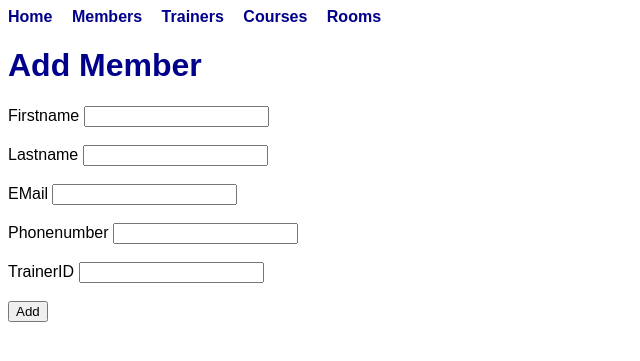
After one commit to Kraftschnecke/fitness-studio-management, a Flask app: page /add_member in a window 1280 px wide. The commit adds this page. Shown: the top 361 px of the page, without its empty margins (0-640 px from the left). Run offline with Flask 3, Linux system fonts and the light colour scheme.

Commit message:
Add member - flask

```diff
--- a/app.py
+++ b/app.py
@@ -1,4 +1,4 @@
-from flask import Flask, render_template
+from flask import Flask, render_template, request, redirect, url_for
 import member
 import trainer
 import helper
@@ -30,11 +30,32 @@ def courses():
     courses = course.get_courses_room()
     return render_template("courses.html", courses=courses)
 
+
 @app.route("/rooms")
 def rooms():
     rooms = room.get_rooms()
     return render_template("rooms.html", rooms=rooms)
 
 
+@app.route("/add_member", methods=["GET", "POST"])
+def add_member():
+    if request.method == "POST":
+        firstname = request.form["firstname"]
+        lastname = request.form["lastname"]
+        email = request.form["email"]
+        phone = request.form["phone"]
+        trainerid = request.form["trainerid"]
+
+        member.insert_member(
+            firstname,
+            lastname,
+            email,
+            phone,
+            trainerid
+        )
+        return redirect(url_for("members"))
+    return render_template("add_member.html")
+
+
 if __name__ == "__main__":
     app.run(debug=True)
--- /dev/null
+++ b/templates/add_member.html
@@ -0,0 +1,35 @@
+{% extends "base.html" %}
+{% block content %}
+
+<h1>Add Member</h1>
+
+<form action="/add_member" method="post">
+
+    <label>Firstname</label>
+    <input name="firstname">
+
+    <br><br>
+
+    <label>Lastname</label>
+    <input name="lastname">
+
+    <br><br>
+
+    <label>EMail</label>
+    <input name="email">
+
+    <br><br>
+
+    <label>Phonenumber</label>
+    <input name="phone">
+
+    <br><br>
+
+    <label>TrainerID</label>
+    <input name="trainerid">
+
+    <br><br>
+
+    <button>Add</button>
+</form>
+{% endblock %}
--- a/templates/members.html
+++ b/templates/members.html
@@ -2,6 +2,8 @@
 {% block content %}
 
 <h1>Members</h1>
+
+<a href="{{ url_for('add_member') }}">Add Member</a>
 
 <table>
     <tr>
@@ -23,4 +25,7 @@
     </tr>
     {% endfor %}
 </table>
+
+
+
 {% endblock %}
```
